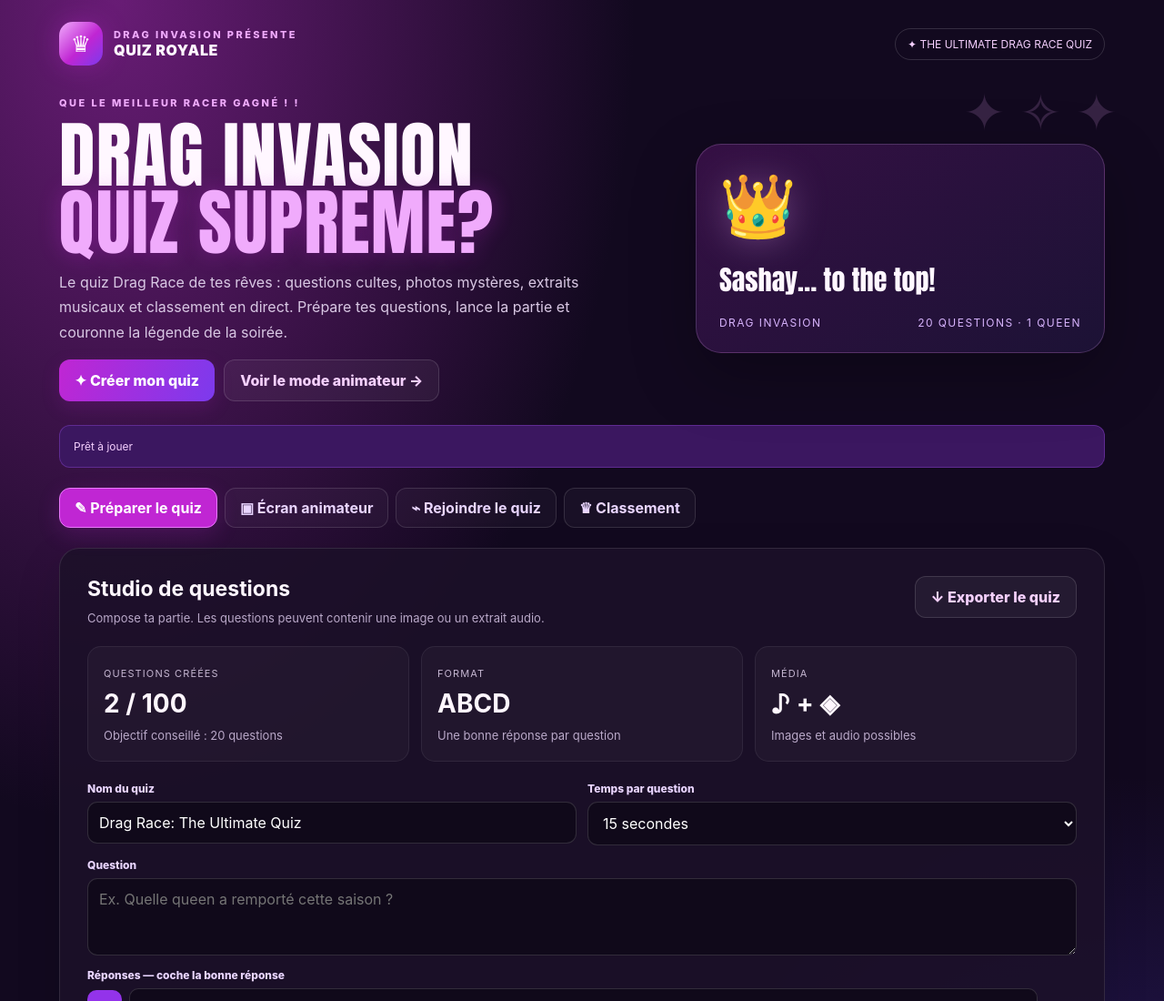
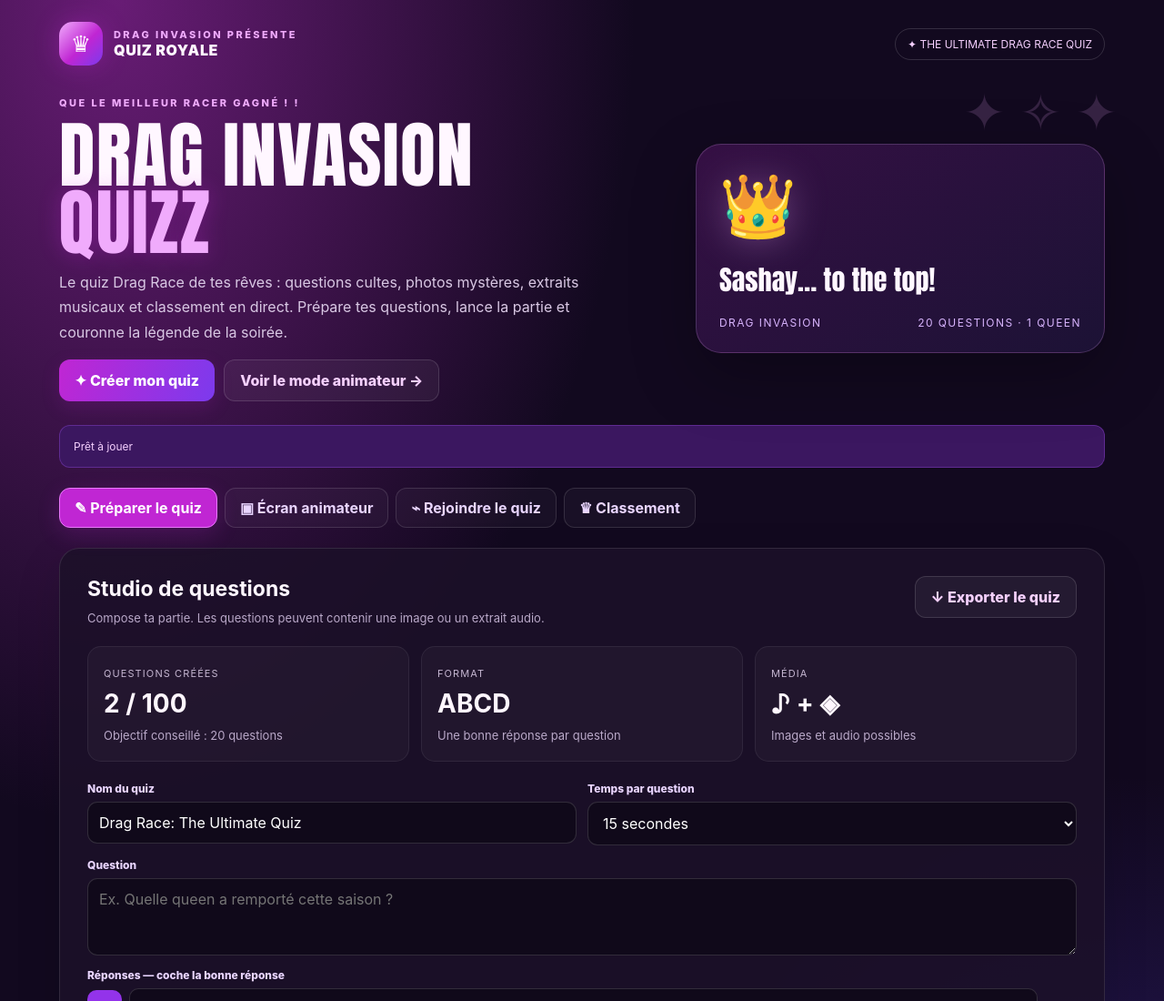
Before and after one commit to draginvasionparis-cmd/drag-invasion-drag-quizz, a website: page index.html in a window 1280 px wide. Shown: the top 1100 px of the page at 91% size. Drawn offline with Linux system fonts and the light colour scheme.

Commit message:
Update index.html

```diff
--- a/index.html
+++ b/index.html
@@ -10,7 +10,7 @@
 .error{border-color:#fb7185;color:#fecdd3}.liveactions{display:flex;gap:12px;flex-wrap:wrap;margin:18px 0}.qrCode{margin:16px auto;max-width:180px;background:#fff;padding:8px;border-radius:12px}.qrCode:empty{display:none}.qrCode svg{display:block;width:100%;height:auto}a{color:#f0abfc}button:focus-visible,a:focus-visible{outline:3px solid #f0abfc;outline-offset:3px}</style></head>
 <body><main class="app"><div class="wrap">
 <header class="top"><div class="brand"><div class="logo">♛</div><div><div class="eyebrow">Drag Invasion présente</div><div class="brandname">QUIZ ROYALE</div></div></div><div class="pill">✦ THE ULTIMATE DRAG RACE QUIZ</div></header>
-<section class="hero"><div><div class="eyebrow">Que le meilleur racer gagné ! !</div><h1>DRAG INVASION <br><span>QUIZ SUPREME?</span></h1><p>Le quiz Drag Race de tes rêves : questions cultes, photos mystères, extraits musicaux et classement en direct. Prépare tes questions, lance la partie et couronne la légende de la soirée.</p><div style="display:flex;gap:10px;flex-wrap:wrap"><button class="btn" onclick="switchTab('editor')">✦ Créer mon quiz</button><button class="btn secondary" onclick="switchTab('host')">Voir le mode animateur →</button></div></div><div class="heroart"><div class="crown">👑</div><div class="arttitle">Sashay… to the top!</div><div class="artfoot"><span>Drag Invasion</span><span>20 questions · 1 Queen</span></div></div></section>
+<section class="hero"><div><div class="eyebrow">Que le meilleur racer gagné ! !</div><h1>DRAG INVASION <br><span>QUIZZ</span></h1><p>Le quiz Drag Race de tes rêves : questions cultes, photos mystères, extraits musicaux et classement en direct. Prépare tes questions, lance la partie et couronne la légende de la soirée.</p><div style="display:flex;gap:10px;flex-wrap:wrap"><button class="btn" onclick="switchTab('editor')">✦ Créer mon quiz</button><button class="btn secondary" onclick="switchTab('host')">Voir le mode animateur →</button></div></div><div class="heroart"><div class="crown">👑</div><div class="arttitle">Sashay… to the top!</div><div class="artfoot"><span>Drag Invasion</span><span>20 questions · 1 Queen</span></div></div></section>
 <div id="connection" role="status" aria-live="polite" class="notice">Prêt à jouer</div><nav class="tabs"><button class="tab active" data-tab="editor" onclick="switchTab('editor')">✎ Préparer le quiz</button><button class="tab" data-tab="host" onclick="switchTab('host')">▣ Écran animateur</button><button class="tab" data-tab="player" onclick="switchTab('player')">⌁ Rejoindre le quiz</button><button class="tab" data-tab="results" onclick="switchTab('results')">♛ Classement</button></nav>
 <section id="editor" class="panel"><div class="panelhead"><div><h2>Studio de questions</h2><div class="muted">Compose ta partie. Les questions peuvent contenir une image ou un extrait audio.</div></div><button class="btn secondary" onclick="downloadQuiz()">↓ Exporter le quiz</button></div><div class="grid" style="margin-bottom:22px"><div class="stat"><span>Questions créées</span><strong id="qcount">2 / 20</strong><div class="muted">Objectif conseillé : 20 questions</div></div><div class="stat"><span>Format</span><strong>ABCD</strong><div class="muted">Une bonne réponse par question</div></div><div class="stat"><span>Média</span><strong>♪ + ◈</strong><div class="muted">Images et audio possibles</div></div></div>
 <div class="twocol"><div class="field"><label for="quiztitle">Nom du quiz</label><input id="quiztitle" value="Drag Race: The Ultimate Quiz"></div><div class="field"><label for="timer">Temps par question</label><select id="timer"><option value="10">10 secondes</option><option value="15" selected>15 secondes</option><option value="20">20 secondes</option><option value="30">30 secondes</option><option value="0">Sans limite</option></select></div></div>
```
